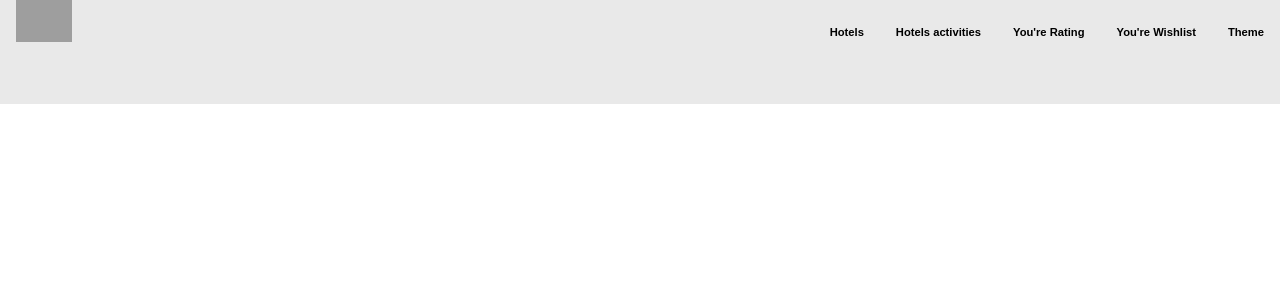
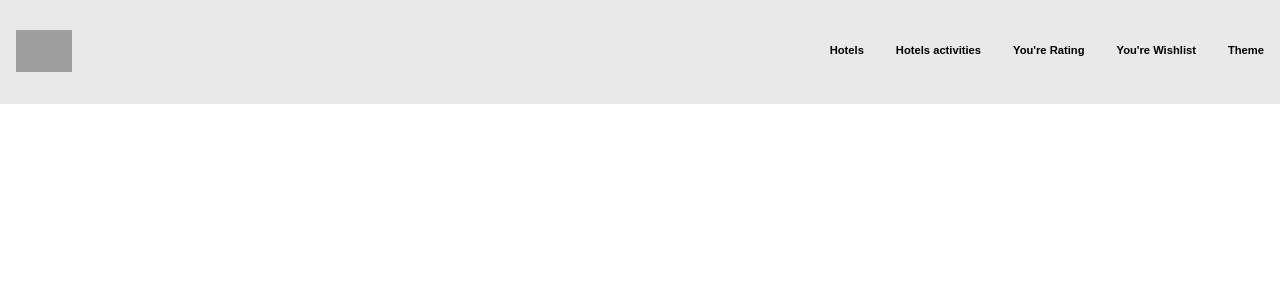
Before and after one commit to mariam-fouad/hotbird, a React (Create React App) app: page / in a window 1280 px wide. Shown: the top 300 px of the page. Built offline with nearby package versions, Linux system fonts and the light colour scheme; grey boxes are pictures that could not be loaded; a web font is replaced by a local one.

Commit message:
create hover effect

```diff
--- a/src/components/layout/header/header.js
+++ b/src/components/layout/header/header.js
@@ -15,6 +15,7 @@ const header =()=>{
         right: 0;
         z-index:100;
         justify-content: space-between;
+        align-items: center;
 
     `;
     return(
--- a/src/components/layout/header/headerComponents/nav.js
+++ b/src/components/layout/header/headerComponents/nav.js
@@ -4,7 +4,7 @@ import styled, { css } from 'styled-components'
 import NavElement from './navElement';
 const nav =()=>{
     const Nav = styled.nav`
-        right:0;
+
         `;
 
     const List = styled.ul`
--- a/src/components/layout/header/headerComponents/navElement.js
+++ b/src/components/layout/header/headerComponents/navElement.js
@@ -5,12 +5,17 @@ const navElement =(props)=>{
     const NavItem = styled.li`
         text-decoration:none;
         padding: 1rem;
+        padding-bottom: 1.25rem;
         float: left;
+        display: block;
+        :hover {
+            border-bottom: .1rem solid red;
+            background-color: #e3e3e3;
+          }
 
         `;
 
     const NavLinkStyles = styled(NavLink)`
-        display: block;
         color: black;
         font-size:0.7rem;
         font-weight:900;
```
